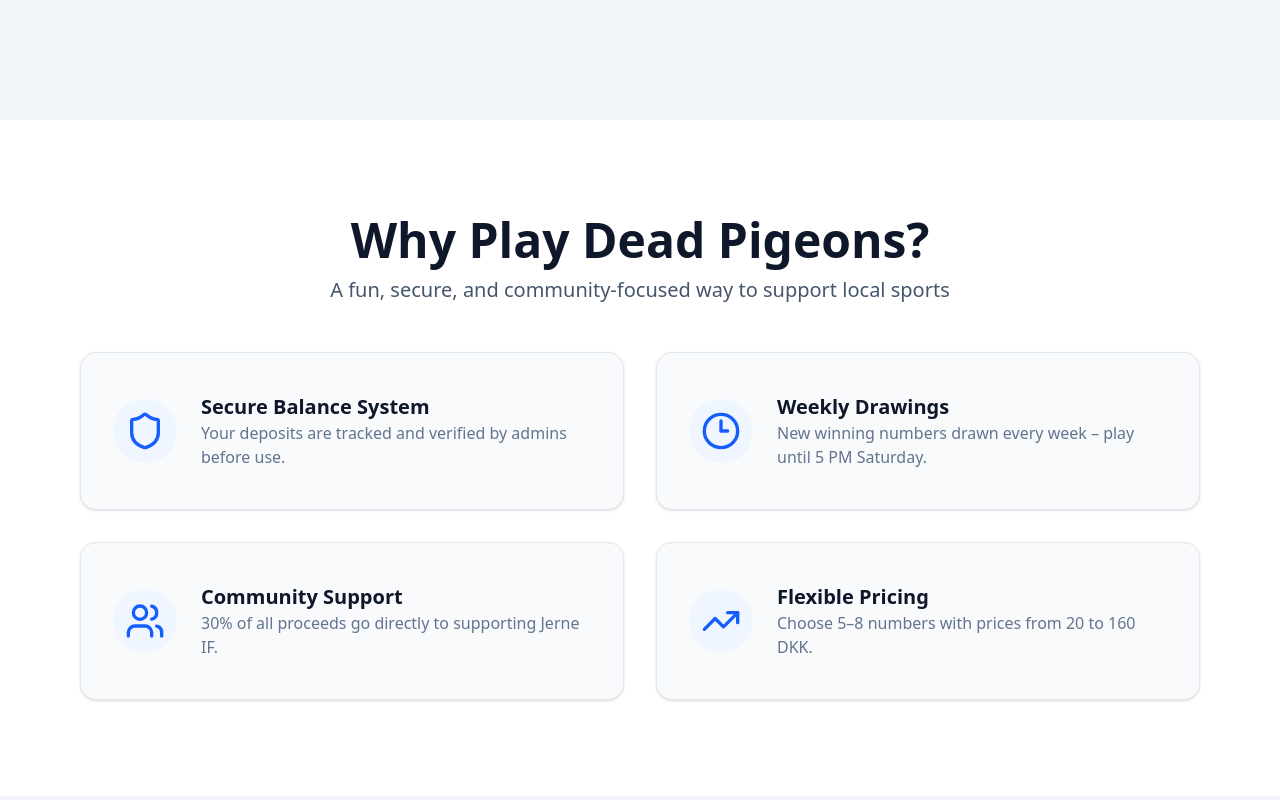
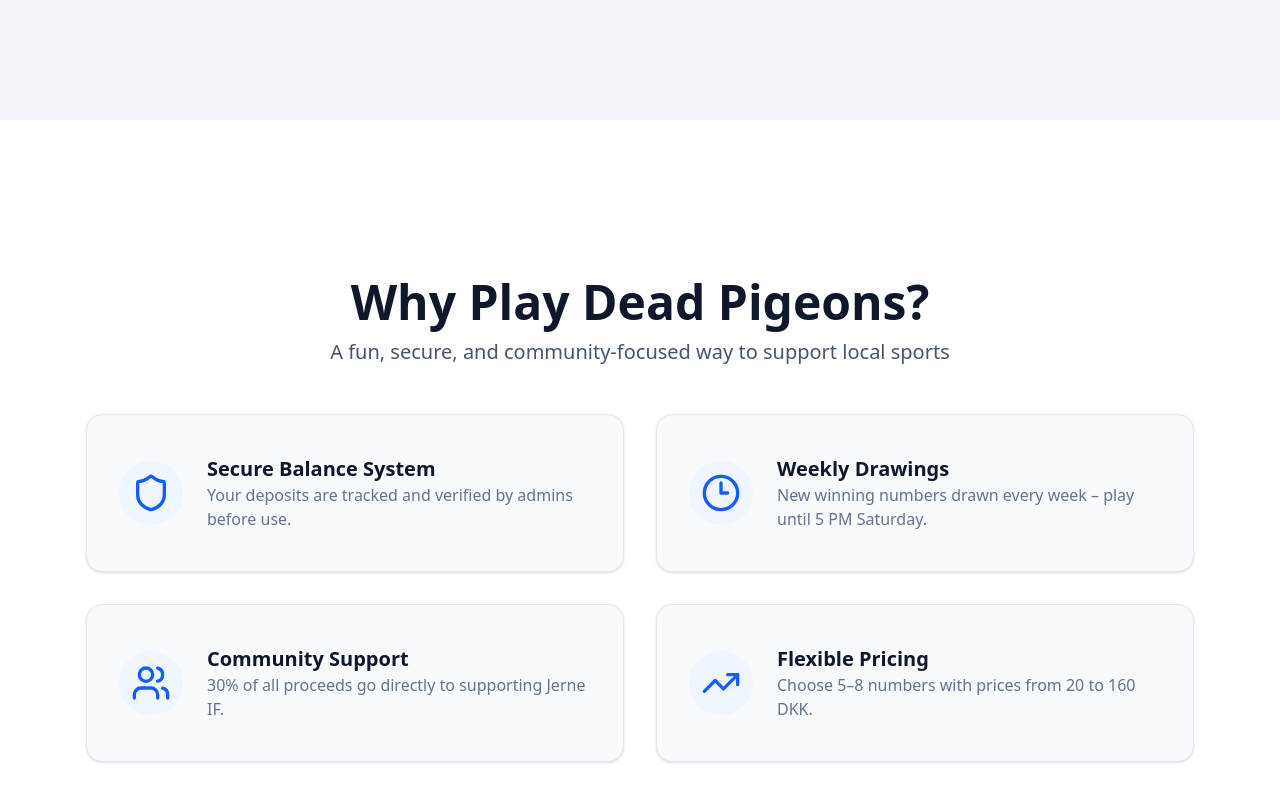
Before and after one commit to The-Full-Stuck-Developers/full-stuck-developers-3rd-semester, a React (Vite) app in the folder client/: page / in a window 1280 px wide. Shown: the part 1880-2680 px from the top of the page. Built offline with nearby package versions, Linux system fonts and the light colour scheme.

Commit message:
small layout change

```diff
--- a/client/src/components/sections/WhyPlay.tsx
+++ b/client/src/components/sections/WhyPlay.tsx
@@ -2,7 +2,7 @@ import { Shield, Clock3, Users, TrendingUp } from "lucide-react";
 
 export const WhyPlay = () => {
     return (
-        <section className="w-full bg-white py-24">
+        <section className="w-full bg-white py-24 h-200 items-center text-center flex">
             <div className="max-w-6xl mx-auto px-4 flex flex-col items-center text-center gap-12">
 
                 <div className="space-y-3">
```
